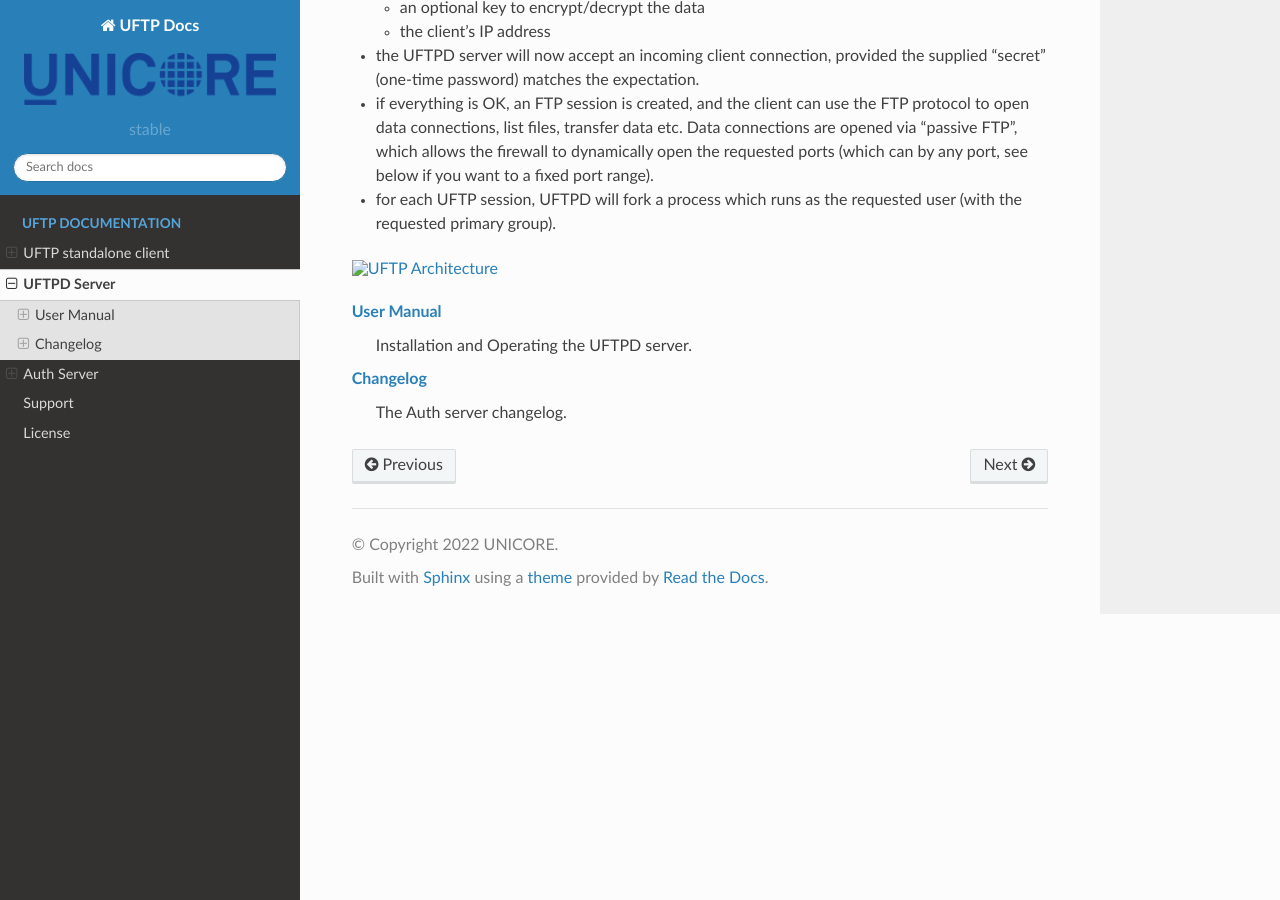
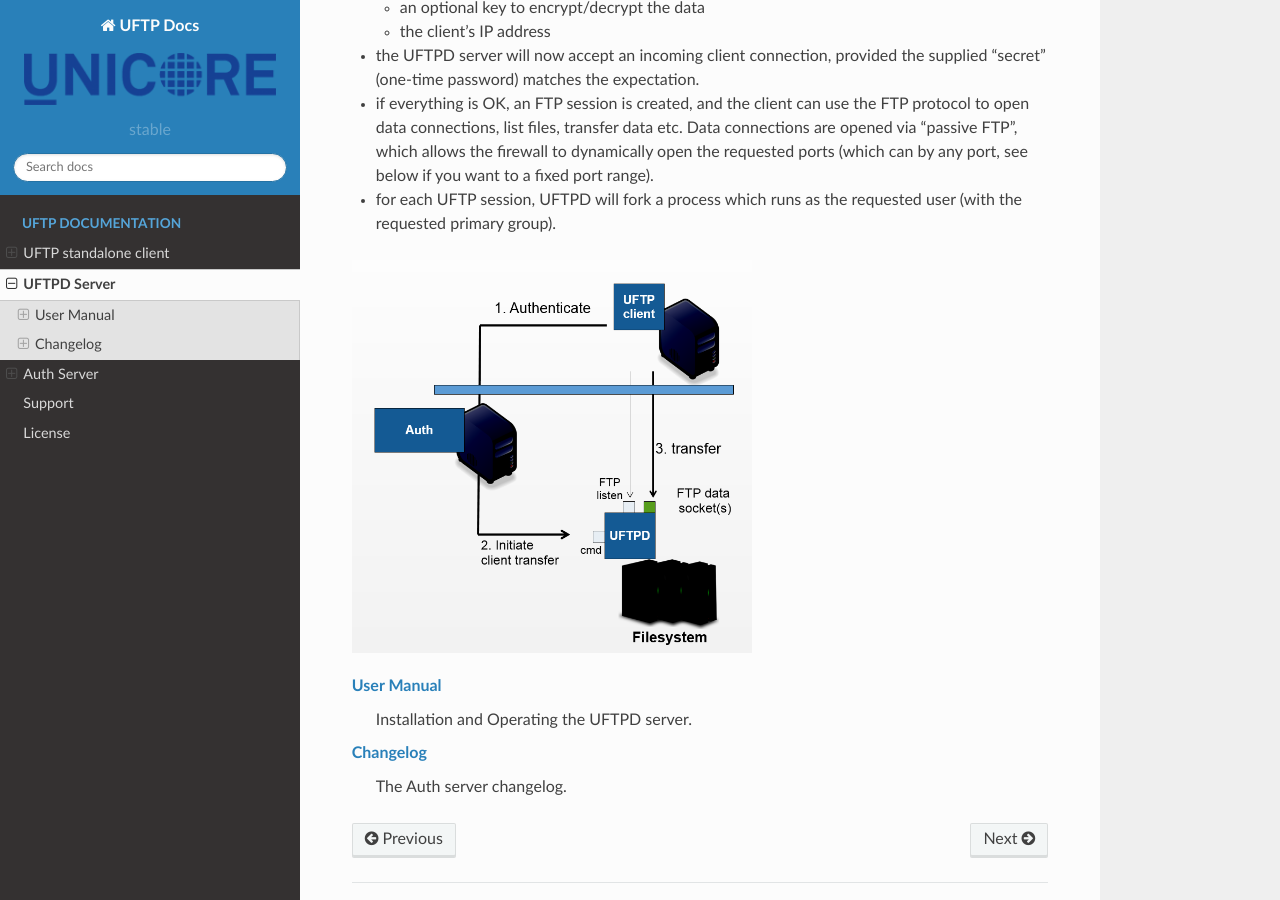
Before and after one commit to UNICORE-EU/uftp-docs, a Sphinx documentation site: the page built from source/uftpd/index.rst, in a window 1280 px wide and 900 px high, scrolled down 847 px. Built offline with Sphinx 7.4.7 and the Read the Docs theme 2.0.0, drawn with Linux system fonts in a browser that asks for light colours.

Commit message:
rename images

```diff
--- a/source/authserver/index.rst
+++ b/source/authserver/index.rst
@@ -8,9 +8,9 @@
 
 Besides data transfer via UFTP and data management features like ``ls``, the Auth server also provides REST services for data sharing and accessing shared data sets.
 
-.. image:: ../_static/authserver.png
+.. image:: ../_static/auth-server.png
   :width: 300
-  :alt: UFTP Architecture
+  :alt: UFTP architecture
 
 The Auth server is based on the UNICORE Services Environment, and all usual UNICORE features and security configuration options are
 available as well. For example, the Auth server can be deployed behind a UNICORE Gateway, or it can be configured to use Unity for authenticating users.
--- a/source/index.rst
+++ b/source/index.rst
@@ -38,7 +38,7 @@
 server). The client, e.g. :ref:`uftp-client`, connnects to the "listen" port, which has to
 be accessible from external machines. The client opens additional data commection(s) via the passive FTP protocol.
 
-.. image:: _static/uftp-architecture.png
+.. image:: _static/uftp-arch.png
   :width: 400
   :alt: UFTP Architecture
 
--- a/source/uftpd/index.rst
+++ b/source/uftpd/index.rst
@@ -35,9 +35,9 @@
 
   * for each UFTP session, UFTPD will fork a process which runs as the requested user (with the requested primary group).
 
-.. image:: ../_static/uftp-architecture.png
+.. image:: ../_static/uftp-arch.png
   :width: 400
-  :alt: UFTP Architecture
+  :alt: UFTP architecture
 
 
 :doc:`manual`
```
Also changed, not shown: source/_static/auth-server.png (renamed from source/_static/authserver.PNG), source/_static/uftp-arch.png (renamed from source/_static/uftp-architecture.PNG).
